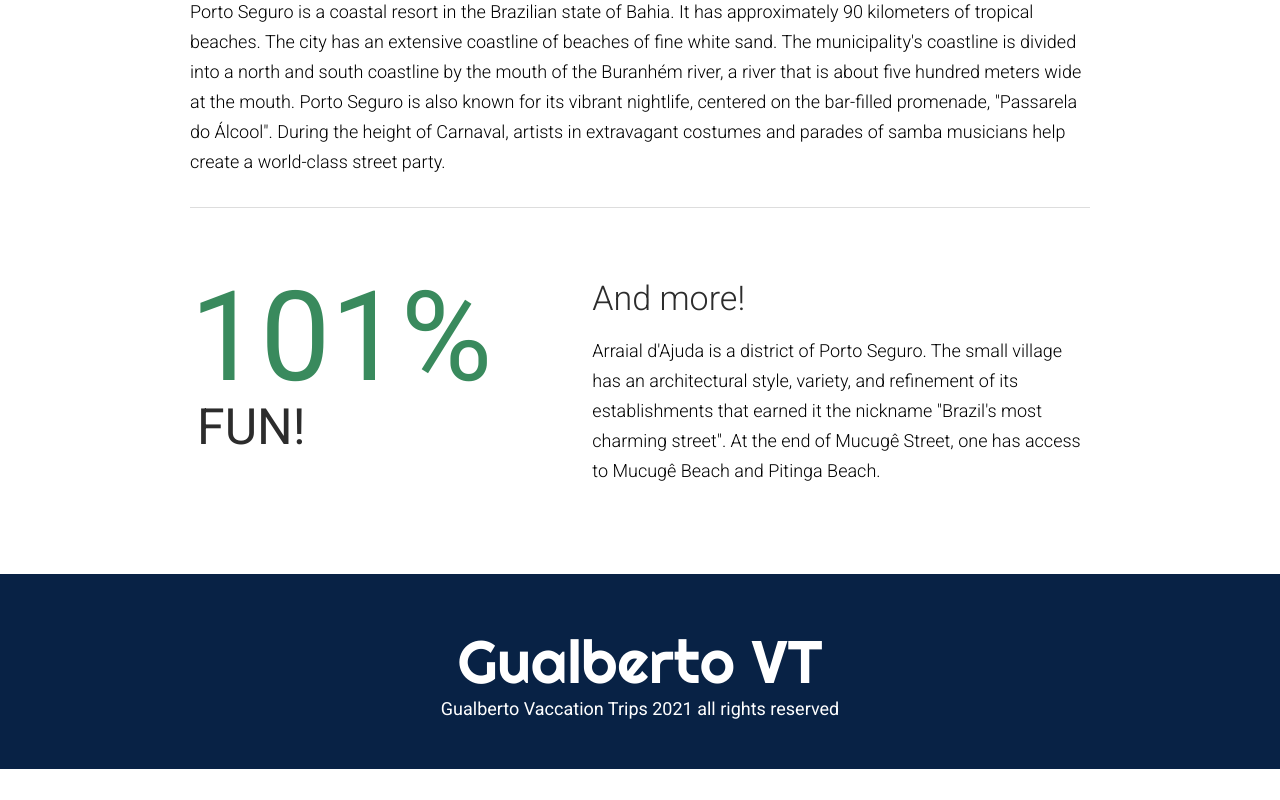
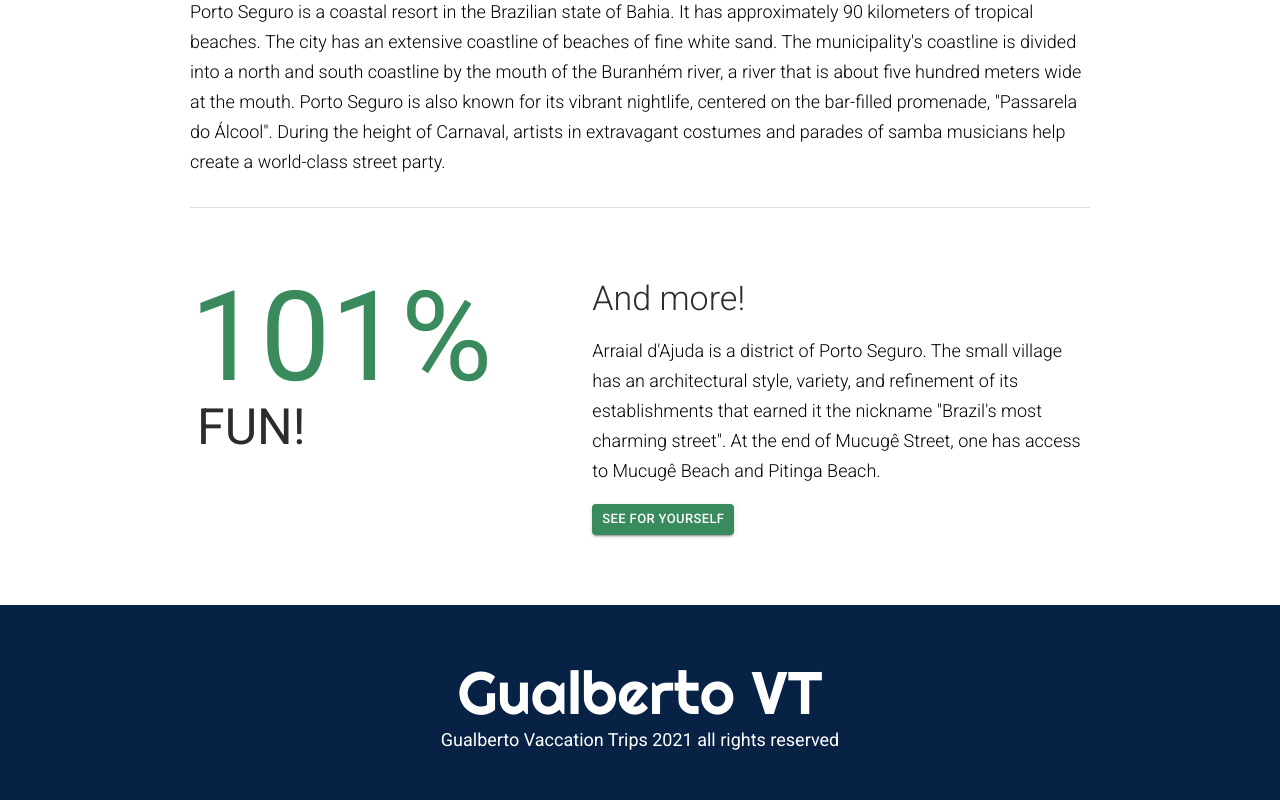
Before and after one commit to Bruno-Gualberto/Gualberto-Vacation-Trips, a React (Create React App) app: page / in a window 1280 px wide. Shown: the part 1688-2488 px from the top of the page. Before the commit the page ends 2457 px from the top, so only its background shows below. Built offline with nearby package versions, Linux system fonts and the light colour scheme.

Commit message:
create reusable component

```diff
--- a/src/components/about/AndMore.js
+++ b/src/components/about/AndMore.js
@@ -1,5 +1,7 @@
 import React, { useState, useEffect } from 'react';
 import { Fade, Slide } from 'react-awesome-reveal';
+
+import MyButton from '../reusable_components/MyButton';
 
 const AndMore = () => {
   const endNum = 100;
@@ -39,6 +41,17 @@ const AndMore = () => {
           <div className="discount_description">
             <h3>And more!</h3>
             <p>Arraial d'Ajuda is a district of Porto Seguro. The small village has an architectural style, variety, and refinement of its establishments that earned it the nickname "Brazil's most charming street". At the end of Mucugê Street, one has access to Mucugê Beach and Pitinga Beach. </p>
+
+            <MyButton
+              text="see for yourself"
+              size="small"
+              link="https://www.tripadvisor.com/Tourism-g303270-Porto_Seguro_State_of_Bahia-Vacations.html"
+              style={{
+                background: '#398a5d',
+                color: '#ffffff'
+              }}
+            />
+
           </div>
         </Slide>
       </div>
--- /dev/null
+++ b/src/components/reusable_components/MyButton.js
@@ -0,0 +1,21 @@
+import React from 'react';
+import Button from '@material-ui/core/Button';
+
+const MyButton = (props) => {
+  return (
+    <Button
+      href={props.link}
+      variant="contained"
+      size={props.size ? props.size : "large"}
+      style={{
+        background: '#8e8e8e',
+        color: '#ffffff',
+        ...props.style
+      }}
+    >
+      {props.text}
+    </Button>
+  )
+}
+
+export default MyButton;
```
